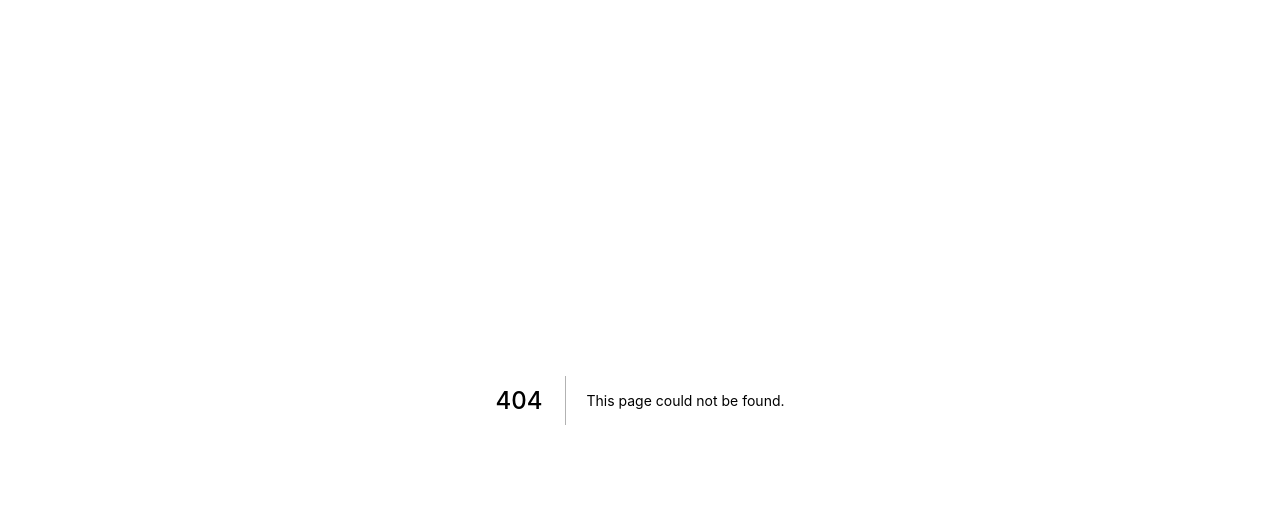
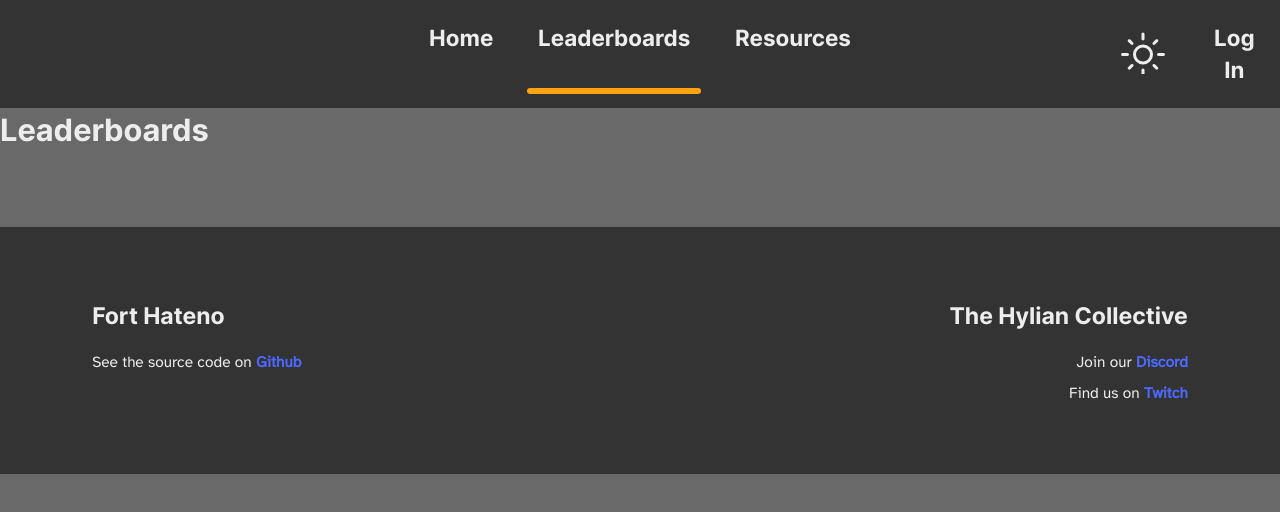
Before and after one commit to BotWCollective/botw-sr-website, a Next.js app: page /leaderboards in a window 1280 px wide. Before the commit this address had no page. Shown: the top 512 px of the page. Built offline with nearby package versions, Linux system fonts and the light colour scheme.

Commit message:
create leaderboards and resources page

```diff
--- /dev/null
+++ b/pages/leaderboards.tsx
@@ -0,0 +1,9 @@
+import Layout from '../components/Layout';
+
+const Leaderboards = () => (
+  <Layout title="Home | Next.js + TypeScript Example">
+    <h1>Leaderboards</h1>
+  </Layout>
+);
+
+export default Leaderboards;
```
Also changed, not shown: pages/resources.tsx (added, +9 -0 lines).
